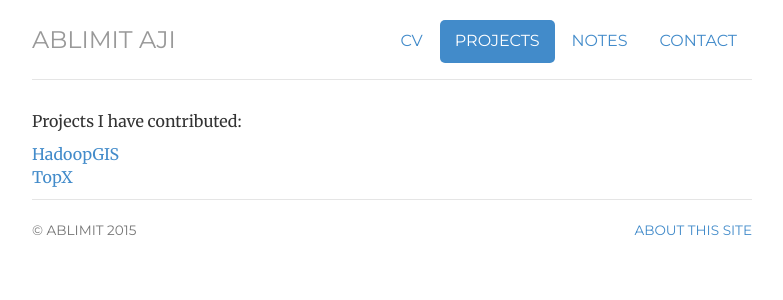
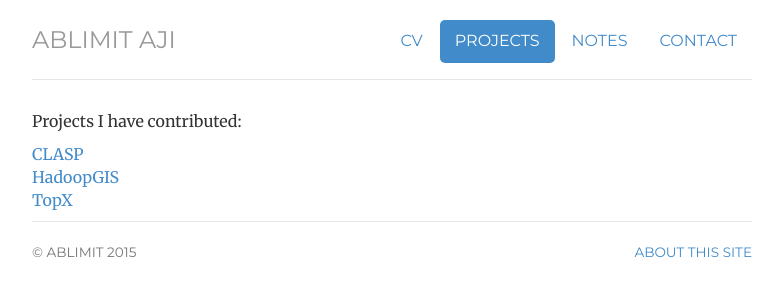
Before and after one commit to ablimit/ablimit.github.io, a Jekyll site: the page built from projects/index.html, in a window 1280 px wide. Shown: the top 300 px of the page, without its empty margins (248-1031 px from the left). Built offline with Jekyll 4.4.1, drawn with Linux system fonts in a browser that asks for light colours.

Commit message:
projects to update

```diff
--- a/projects/index.html
+++ b/projects/index.html
@@ -12,8 +12,8 @@ description: Ablimit Aji is a database and analytics systems reseacher working a
 	<p>Projects I have contributed:</p>
 
 	<ul class="list-unstyled">
+	<li><a href="http://www.hpl.hp.com/techreports/2015/HPL-2015-76.html">CLASP</a></li>
 	<li><a href="https://sites.google.com/site/hadoopgis/">HadoopGIS</a></li>
 	<li><a href="http://topx.sourceforge.net">TopX</a></li>
-
 	</ul>
 </div>
```
